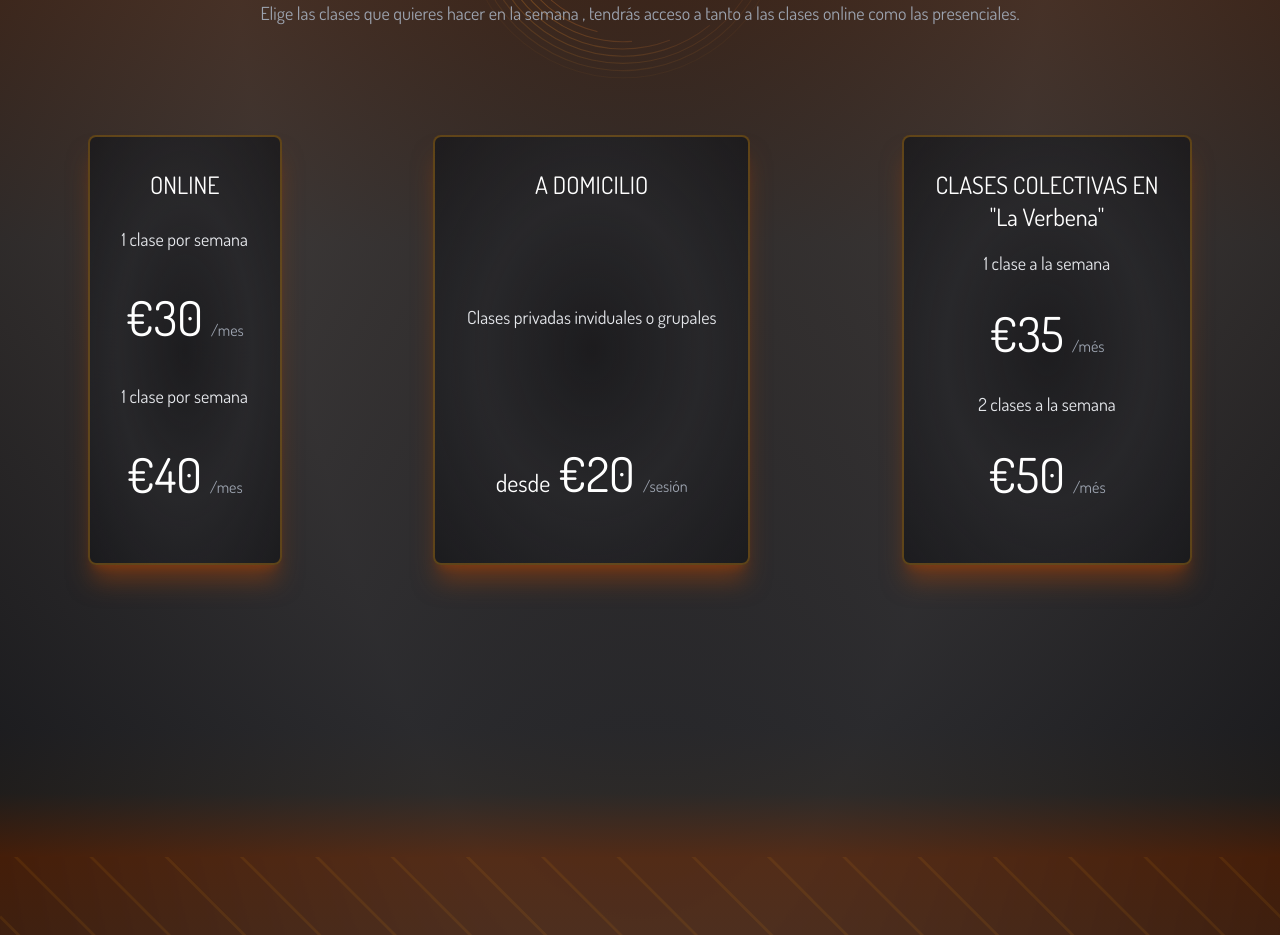
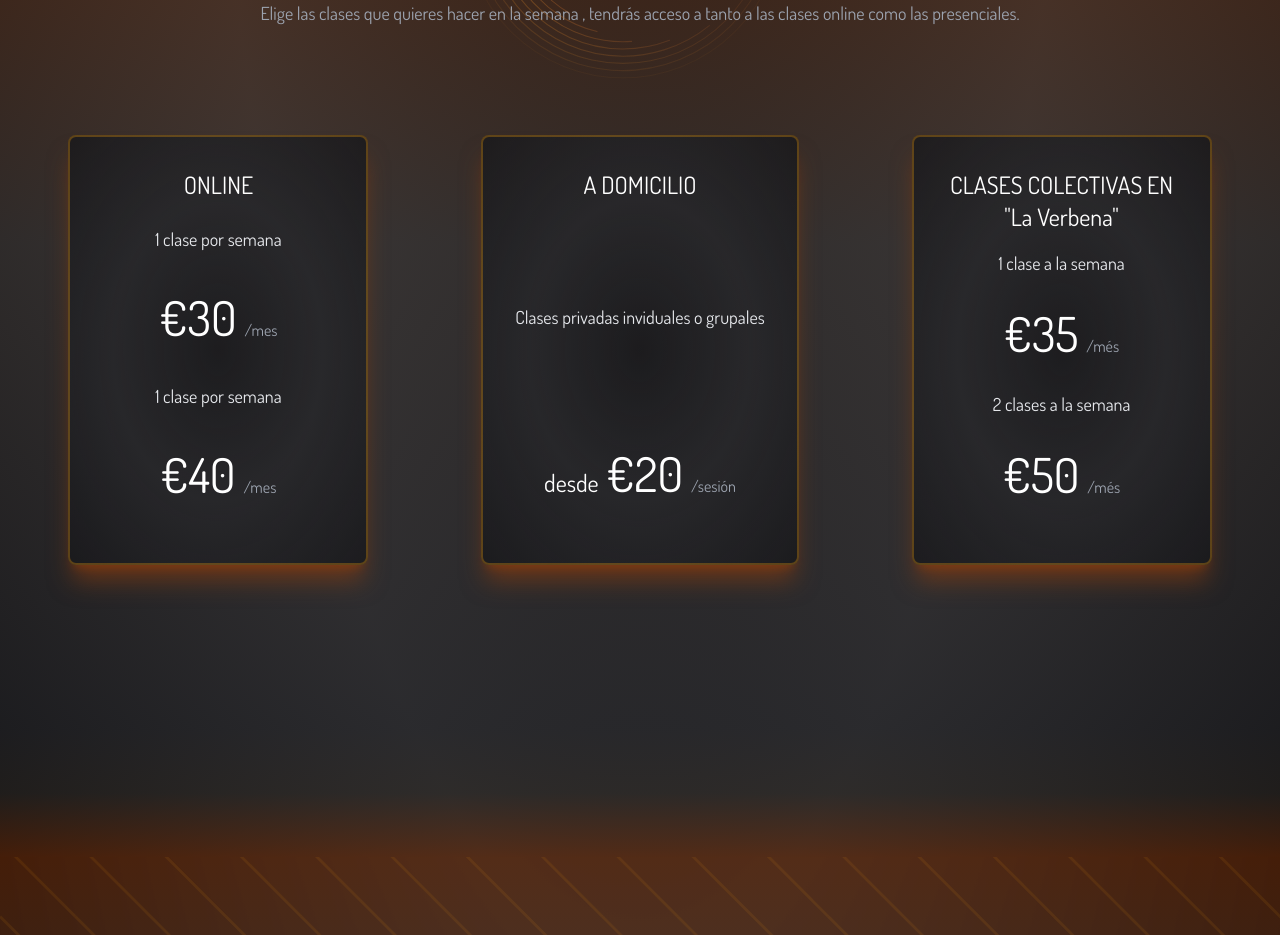
Before and after one commit to Pixel-Reactor/yoga-webpage, a React (Vite) app: page / in a window 1280 px wide. Shown: the part 3300-4235 px from the top of the page. Built offline with nearby package versions, Linux system fonts and the light colour scheme; no server answers.

Commit message:
updates styling

```diff
--- a/src/components/Precios.jsx
+++ b/src/components/Precios.jsx
@@ -47,7 +47,7 @@ const Precios = (props) => {
         </div>
 
         <div className="py-10 md:flex md:flex-wrap sm:gap-6   ">
-          <div className="flex flex-col justify-between shadow-amber-800/60 shadow-xl  p-6 mx-auto my-5  max-w-xs text-center text-gray-900  rounded-lg border-2 border-zinc-50  dark:border-amber-500/30 xl:p-8 dark:bg-[radial-gradient(ellipse_at_center,_var(--tw-gradient-stops))] from-zinc-900/80 via-zinc-800/90 to-zinc-900/80  dark:text-white">
+          <div className="flex flex-col min-w-[300px] justify-between shadow-amber-800/60 shadow-xl  p-6 mx-auto my-5  max-w-xs text-center text-gray-900  rounded-lg border-2 border-zinc-50  dark:border-amber-500/30 xl:p-8 dark:bg-[radial-gradient(ellipse_at_center,_var(--tw-gradient-stops))] from-zinc-900/80 via-zinc-800/90 to-zinc-900/80  dark:text-white">
           <h3 className="mb-4 text-2xl ">ONLINE</h3>
           <p className="font-light text-gray-500 sm:text-lg dark:text-gray-200">
             1 clase por semana
@@ -82,7 +82,7 @@ const Precios = (props) => {
           </div>
 
 
-          <div  className="flex flex-col justify-between shadow-amber-800/60 shadow-xl  p-6 mx-auto my-5  max-w-xs text-center text-gray-900  rounded-lg border-2 border-zinc-50  dark:border-amber-500/30 xl:p-8 dark:bg-[radial-gradient(ellipse_at_center,_var(--tw-gradient-stops))] from-zinc-900/80 via-zinc-800/90 to-zinc-900/80  dark:text-white">
+          <div  className="flex flex-col min-w-[300px] justify-between shadow-amber-800/60 shadow-xl  p-6 mx-auto my-5  max-w-xs text-center text-gray-900  rounded-lg border-2 border-zinc-50  dark:border-amber-500/30 xl:p-8 dark:bg-[radial-gradient(ellipse_at_center,_var(--tw-gradient-stops))] from-zinc-900/80 via-zinc-800/90 to-zinc-900/80  dark:text-white">
             <h3 className="mb-4 text-2xl ">CLASES COLECTIVAS EN <br /> "La Verbena"</h3>
             <p className="font-light text-gray-500 sm:text-lg dark:text-gray-200">
             1 clase a la semana
```
